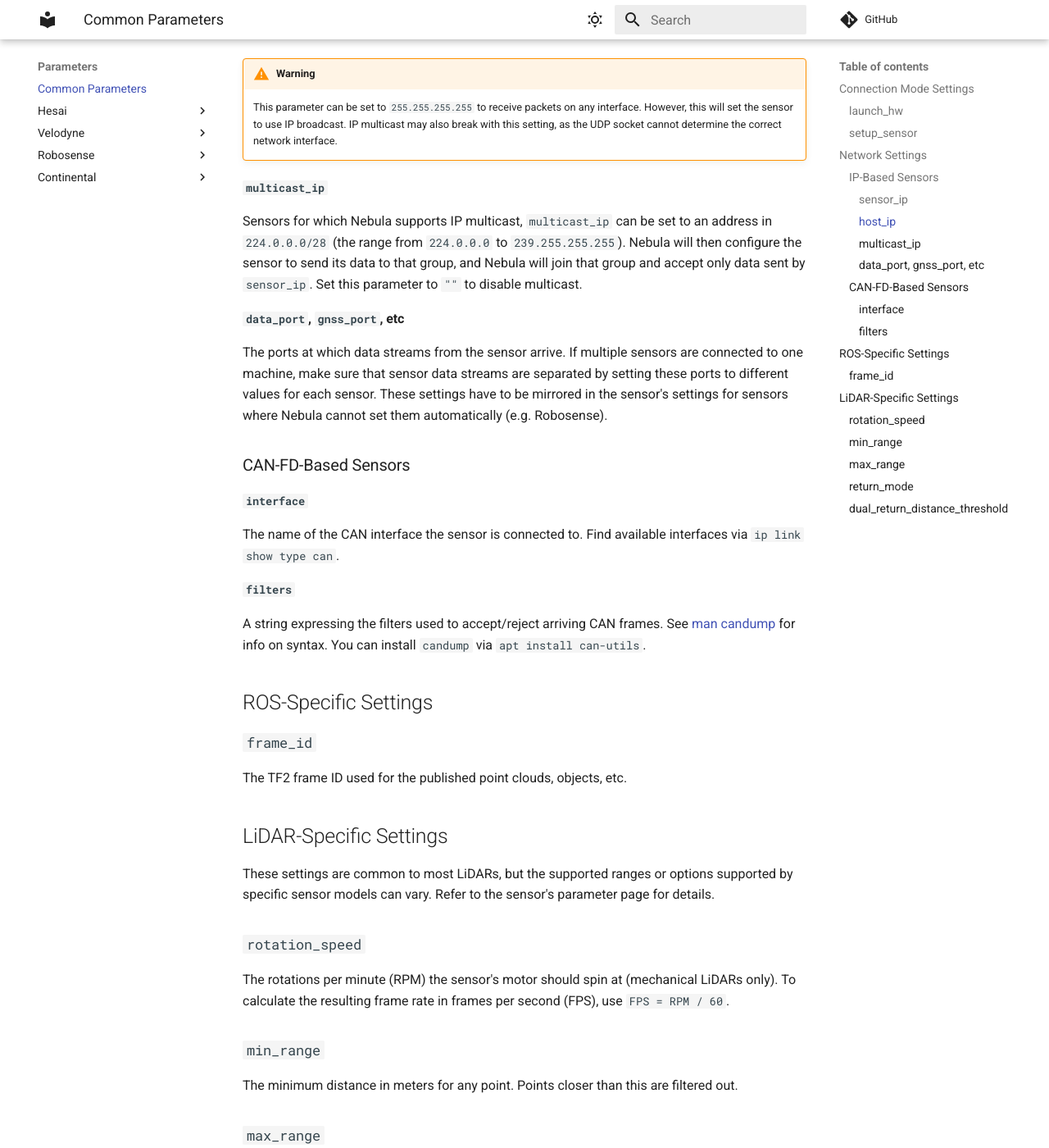
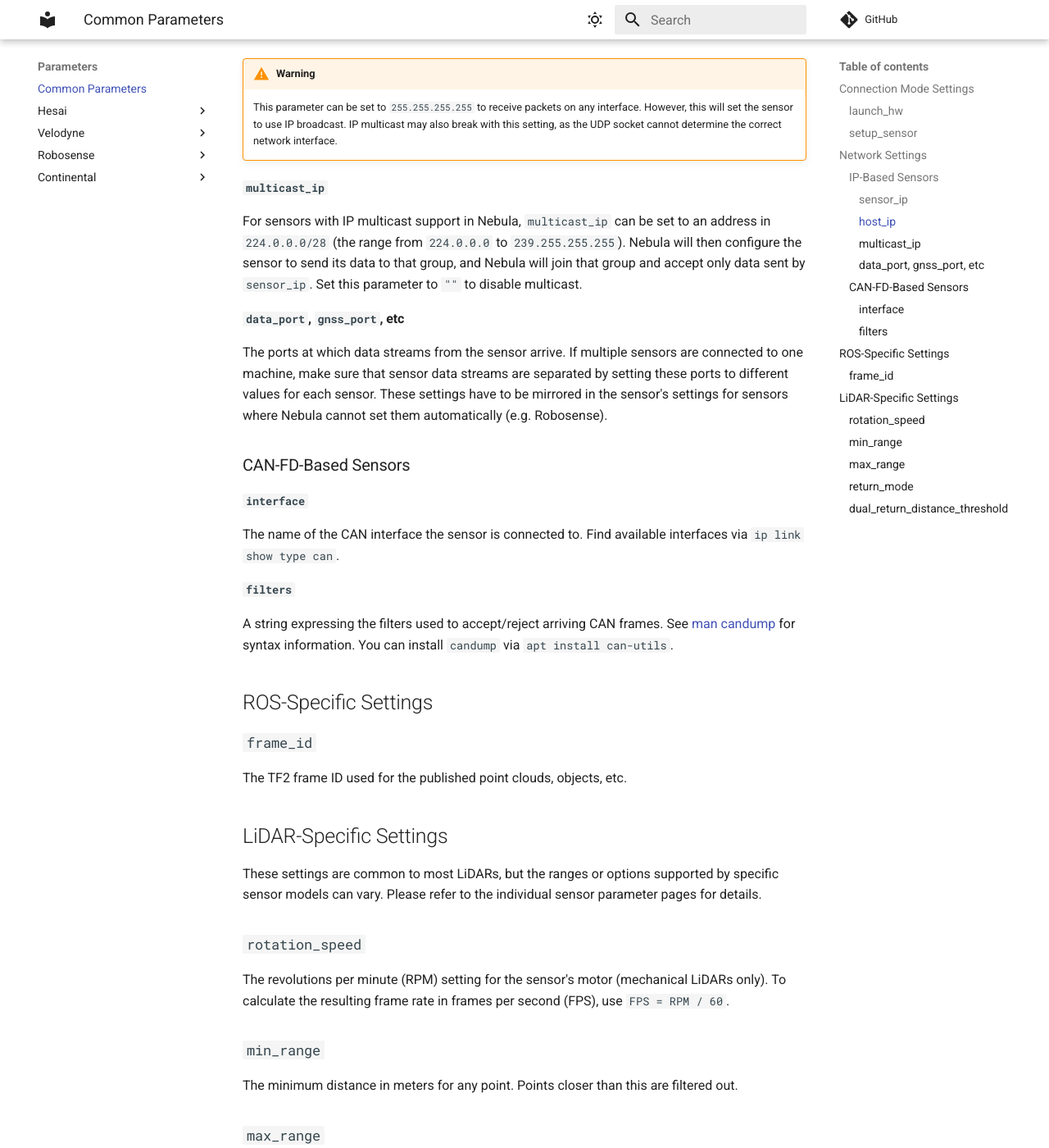
Before and after one commit to tier4/nebula, an MkDocs documentation site: the page built from docs/parameters.md, in a window 1280 px wide and 1400 px high, scrolled down 1275 px. Shown: the whole window at 82% size. Built offline with MkDocs 1.6.1 and Material for MkDocs 9.7.7, drawn with Linux system fonts in a browser that asks for light colours; comment, search, counter and statistics services are not loaded; some of the changed text lies outside the part shown.

Commit message:
English lesson
Co-authored-by: David Wong <33114676+drwnz@users.noreply.github.com>

```diff
--- a/docs/parameters.md
+++ b/docs/parameters.md
@@ -43,7 +43,7 @@ Set this parameter to the IP address of your host.
 
 #### `multicast_ip`
 
-Sensors for which Nebula supports IP multicast, `multicast_ip` can be set to an address in `224.0.0.0/28` (the range from `224.0.0.0` to `239.255.255.255`).
+For sensors with IP multicast support in Nebula, `multicast_ip` can be set to an address in `224.0.0.0/28` (the range from `224.0.0.0` to `239.255.255.255`).
 Nebula will then configure the sensor to send its data to that group, and Nebula will join that group and accept only data sent by `sensor_ip`.
 Set this parameter to `""` to disable multicast.
 
@@ -60,7 +60,7 @@ The name of the CAN interface the sensor is connected to. Find available interfa
 
 #### `filters`
 
-A string expressing the filters used to accept/reject arriving CAN frames. See [man candump](https://manpages.ubuntu.com/manpages/jammy/man1/candump.1.html) for info on syntax.
+A string expressing the filters used to accept/reject arriving CAN frames. See [man candump](https://manpages.ubuntu.com/manpages/jammy/man1/candump.1.html) for syntax information.
 You can install `candump` via `apt install can-utils`.
 
 ## ROS-Specific Settings
@@ -71,11 +71,11 @@ The TF2 frame ID used for the published point clouds, objects, etc.
 
 ## LiDAR-Specific Settings
 
-These settings are common to most LiDARs, but the supported ranges or options supported by specific sensor models can vary. Refer to the sensor's parameter page for details.
+These settings are common to most LiDARs, but the ranges or options supported by specific sensor models can vary. Please refer to the individual sensor parameter pages for details.
 
 ### `rotation_speed`
 
-The rotations per minute (RPM) the sensor's motor should spin at (mechanical LiDARs only). To calculate the resulting frame rate in frames per second (FPS), use `FPS = RPM / 60`.
+The revolutions per minute (RPM) setting for the sensor's motor (mechanical LiDARs only). To calculate the resulting frame rate in frames per second (FPS), use `FPS = RPM / 60`.
 
 ### `min_range`
 
```
Also changed, not shown: other parts of docs/parameters.md (+1 -1 lines), docs/parameters/vendors/hesai/common.md (+2 -2 lines).
